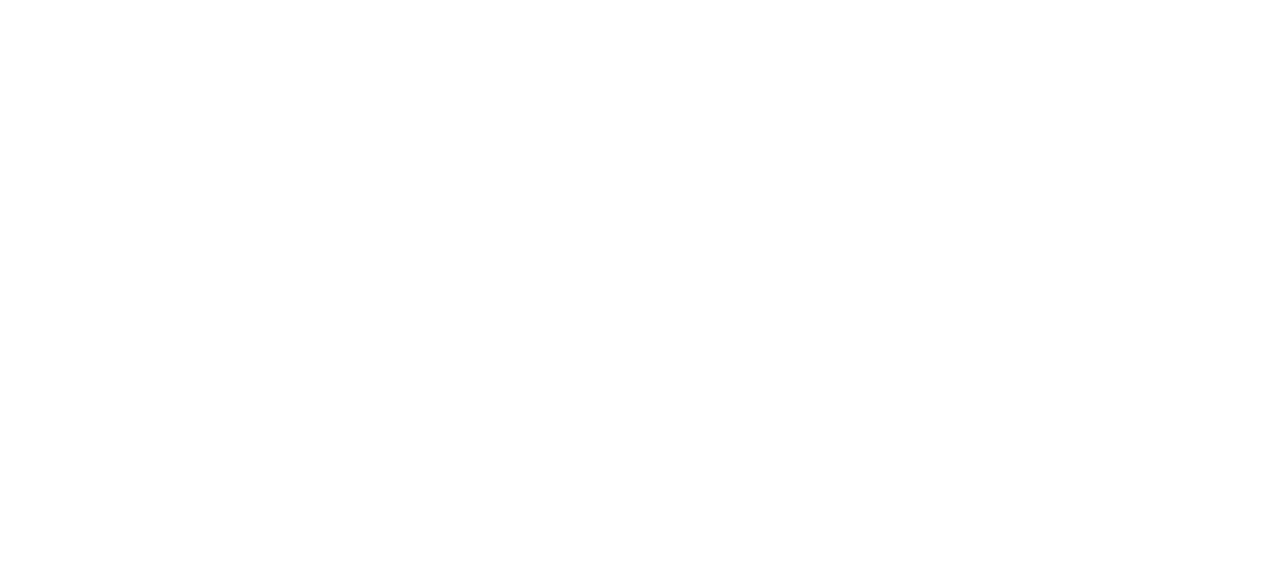
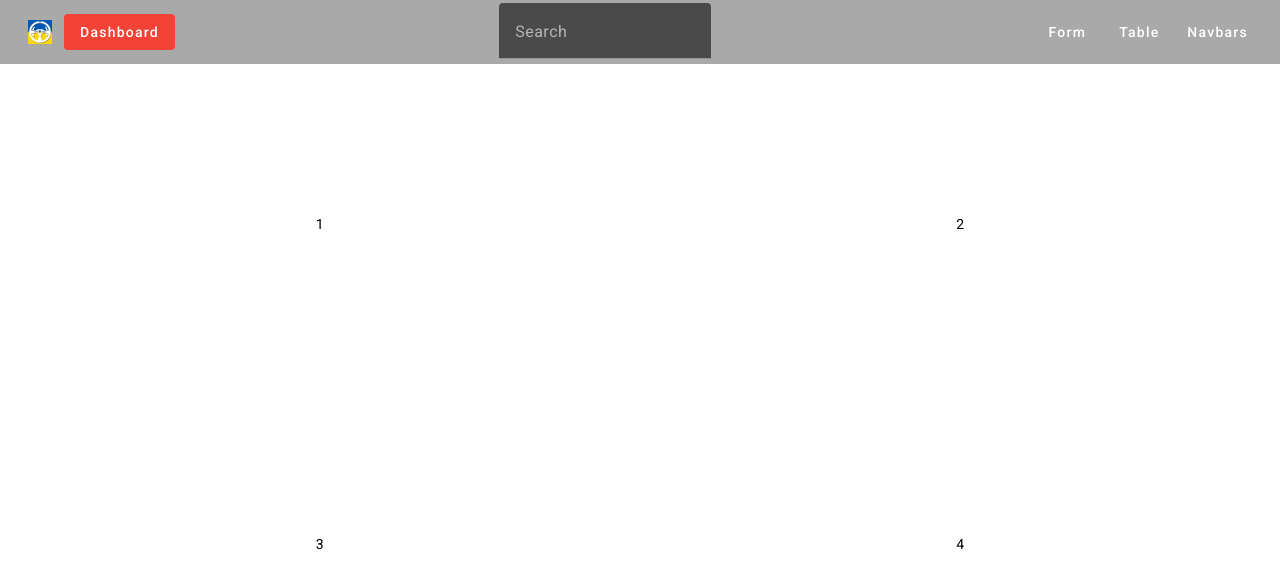
Before and after one commit to aasim2244/Angular, an Angular app: page /dashboard in a window 1280 px wide. Before the commit this address led to /. Shown: the top 588 px of the page. Built offline with nearby package versions, Linux system fonts and the light colour scheme.

Commit message:
added dashboard and chart js downloaded

```diff
--- a/package.json
+++ b/package.json
@@ -20,6 +20,7 @@
     "@angular/platform-browser": "^17.3.0",
     "@angular/platform-browser-dynamic": "^17.3.0",
     "@angular/router": "^17.3.0",
+    "chart.js": "^4.4.3",
     "rxjs": "~7.8.0",
     "tslib": "^2.3.0",
     "zone.js": "~0.14.3"
--- a/src/app/app.routes.ts
+++ b/src/app/app.routes.ts
@@ -4,6 +4,7 @@ import { FirstNavbarComponent } from './first-navbar/first-navbar.component';
 import { TableComponent } from './table/table.component';
 import { FormComponent } from './form/form.component';
 import { NgModule } from '@angular/core';
+import { DashboardComponent } from './dashboard/dashboard.component';
 
 export const routes: Routes = [
     { path: '', component: FirstNavbarComponent, children: [
@@ -14,6 +15,10 @@ export const routes: Routes = [
         {
           path: 'form',
           component: FormComponent, // another child route component that the router renders
+        },
+        {
+          path: 'dashboard',
+          component: DashboardComponent, // another child route component that the router renders
         }]
     },
     { path: 'second', component: SecondNavbarComponent, children: [
--- /dev/null
+++ b/src/app/dashboard/dashboard.component.html
@@ -0,0 +1,6 @@
+<mat-grid-list cols="2" rowHeight="2:1">
+    <mat-grid-tile>1</mat-grid-tile>
+    <mat-grid-tile>2</mat-grid-tile>
+    <mat-grid-tile>3</mat-grid-tile>
+    <mat-grid-tile>4</mat-grid-tile>
+</mat-grid-list>
--- a/src/app/first-navbar/first-navbar.component.html
+++ b/src/app/first-navbar/first-navbar.component.html
@@ -2,6 +2,7 @@
   <button mat-icon-button>
     <a><img src="../assets/home.png"/></a>
   </button>
+  <button mat-flat-button color="warn" routerLink="dashboard" routerLinkActive="active">Dashboard</button>
   <span class="example-spacer"></span>
   <mat-form-field>
     <mat-label>Search</mat-label>
```
Also changed, not shown: src/app/dashboard/dashboard.component.ts (added, +14 -0 lines), src/app/dashboard/dashboard.component.css (added), 2 other files (tests, documents, lock files or other folders).
